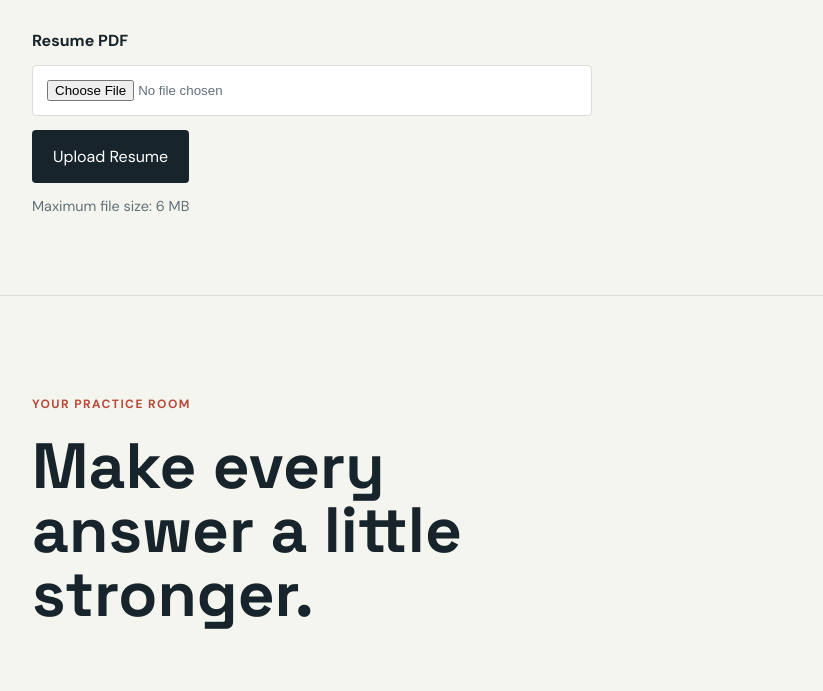
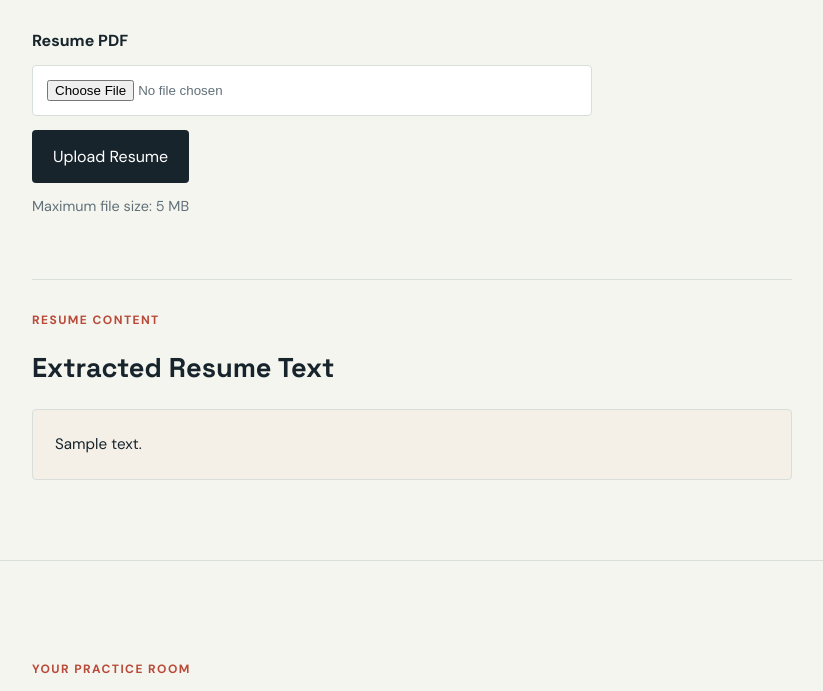
Before and after one commit to Chetanjaunjal/AI-Interview-Coach, a Flask app: template templates/index.html in a window 1280 px wide. Shown: the part 1202-1893 px from the top of the page, without its empty margins (50-873 px from the left). Run offline with Flask 3, Linux system fonts and the light colour scheme; the template is opened without the code that fills it: most values are stand-ins (such as "Sample title", 1, 10 or a date in 2020).

Commit message:
PDF Text Extraction

```diff
--- a/app.py
+++ b/app.py
@@ -1,12 +1,36 @@
 import os
 
 from flask import Flask, flash, redirect, render_template, request, url_for
+from pypdf import PdfReader
 from werkzeug.utils import secure_filename
 
 app = Flask(__name__)
 app.config["SECRET_KEY"] = os.environ.get("SECRET_KEY", "development-secret-key")
 app.config["MAX_CONTENT_LENGTH"] = 5 * 1024 * 1024
 app.config["UPLOAD_FOLDER"] = os.path.join(app.root_path, "uploads")
+
+
+def extract_text_from_pdf(file_path):
+    """Extract readable text from every page in a PDF file."""
+    try:
+        reader = PdfReader(file_path)
+
+        if reader.is_encrypted:
+            return ""
+    except Exception:
+        return ""
+
+    extracted_pages = []
+    for page in reader.pages:
+        try:
+            page_text = page.extract_text()
+        except Exception:
+            page_text = ""
+
+        if page_text and page_text.strip():
+            extracted_pages.append(page_text.strip())
+
+    return "\n\n".join(extracted_pages)
 
 
 @app.errorhandler(413)
@@ -48,8 +72,9 @@ def upload_resume():
         counter += 1
 
     uploaded_file.save(save_path)
+    extracted_text = extract_text_from_pdf(save_path)
     flash("Resume uploaded successfully.", "success")
-    return redirect(url_for("home"))
+    return render_template("index.html", extracted_text=extracted_text)
 
 
 @app.route("/")
--- a/requirements.txt
+++ b/requirements.txt
@@ -1 +1,2 @@
 Flask
+pypdf
--- a/static/css/style.css
+++ b/static/css/style.css
@@ -192,6 +192,39 @@ h1 span {
     font-size: 0.9rem;
 }
 
+.extracted-text {
+    max-width: 760px;
+    margin-top: 64px;
+    padding-top: 32px;
+    border-top: 1px solid var(--line);
+}
+
+.extracted-text h3 {
+    margin: 18px 0 24px;
+    font-family: "Space Grotesk", sans-serif;
+    font-size: 1.7rem;
+}
+
+.extracted-text pre {
+    max-height: 420px;
+    margin: 0;
+    padding: 22px;
+    overflow: auto;
+    color: var(--ink);
+    background: #f4f0e8;
+    border: 1px solid var(--line);
+    border-radius: 4px;
+    font: 0.95rem/1.6 "DM Sans", sans-serif;
+    white-space: pre-wrap;
+}
+
+.extraction-message {
+    max-width: 620px;
+    margin: 0;
+    color: var(--muted);
+    line-height: 1.6;
+}
+
 .flash-messages {
     max-width: 560px;
     margin-top: 28px;
--- a/templates/index.html
+++ b/templates/index.html
@@ -56,8 +56,22 @@
                 <label for="resume">Resume PDF</label>
                 <input id="resume" name="resume" type="file" accept=".pdf,application/pdf">
                 <button class="primary-button" type="submit">Upload Resume</button>
-                <p class="file-limit">Maximum file size: 6 MB</p>
+                <p class="file-limit">Maximum file size: 5 MB</p>
             </form>
+
+            {% if extracted_text is defined %}
+                <section class="extracted-text" aria-labelledby="extracted-text-heading">
+                    <p class="eyebrow">Resume content</p>
+                    <h3 id="extracted-text-heading">Extracted Resume Text</h3>
+                    {% if extracted_text %}
+                        <pre>{{ extracted_text }}</pre>
+                    {% else %}
+                        <p class="extraction-message">
+                            Could not extract readable text from this PDF. The resume may contain scanned images.
+                        </p>
+                    {% endif %}
+                </section>
+            {% endif %}
         </section>
 
         <section class="how-it-works" id="how-it-works">
```
Also changed, not shown: tests/test_app.py (added, +49 -0 lines), README.md.
